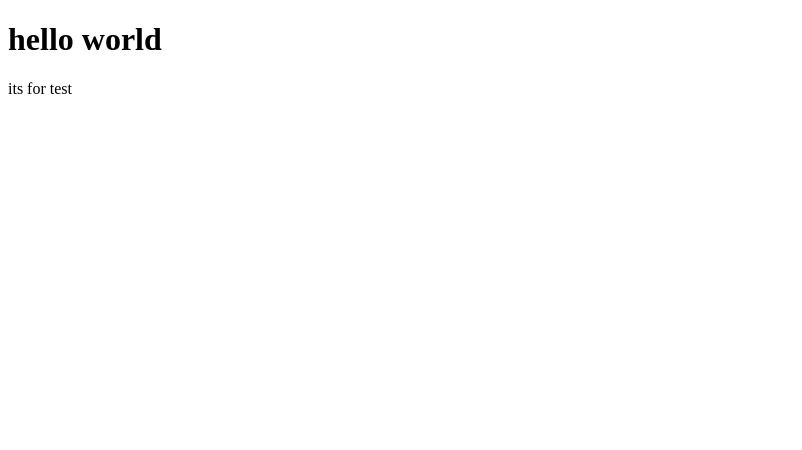
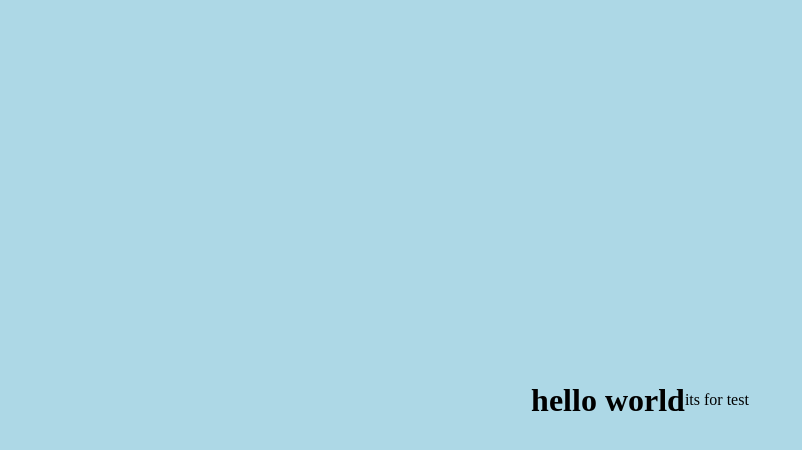
Before and after one commit to sogandshahnaz/test-project, a plain HTML site: page index.html in a window 1280 px wide. Shown: the whole page, without its empty margins (0-802 px from the left). Drawn offline with Linux system fonts and the light colour scheme.

Commit message:
change bg color to lightblue

```diff
--- a/index.css
+++ b/index.css
@@ -0,0 +1,13 @@
+*{
+    margin: 0;
+    padding: 0;
+    box-sizing: border-box;
+}
+
+body{
+    display: flex;
+    justify-content: center;
+    align-items: center;
+    height: 100vh;
+    background-color: lightblue;
+}
--- a/index.html
+++ b/index.html
@@ -10,5 +10,7 @@
 <body>
     <h1>hello world</h1>
     <p>its for test</p>
+
+    <script src="index.js"></script>
 </body>
 </html>
```
